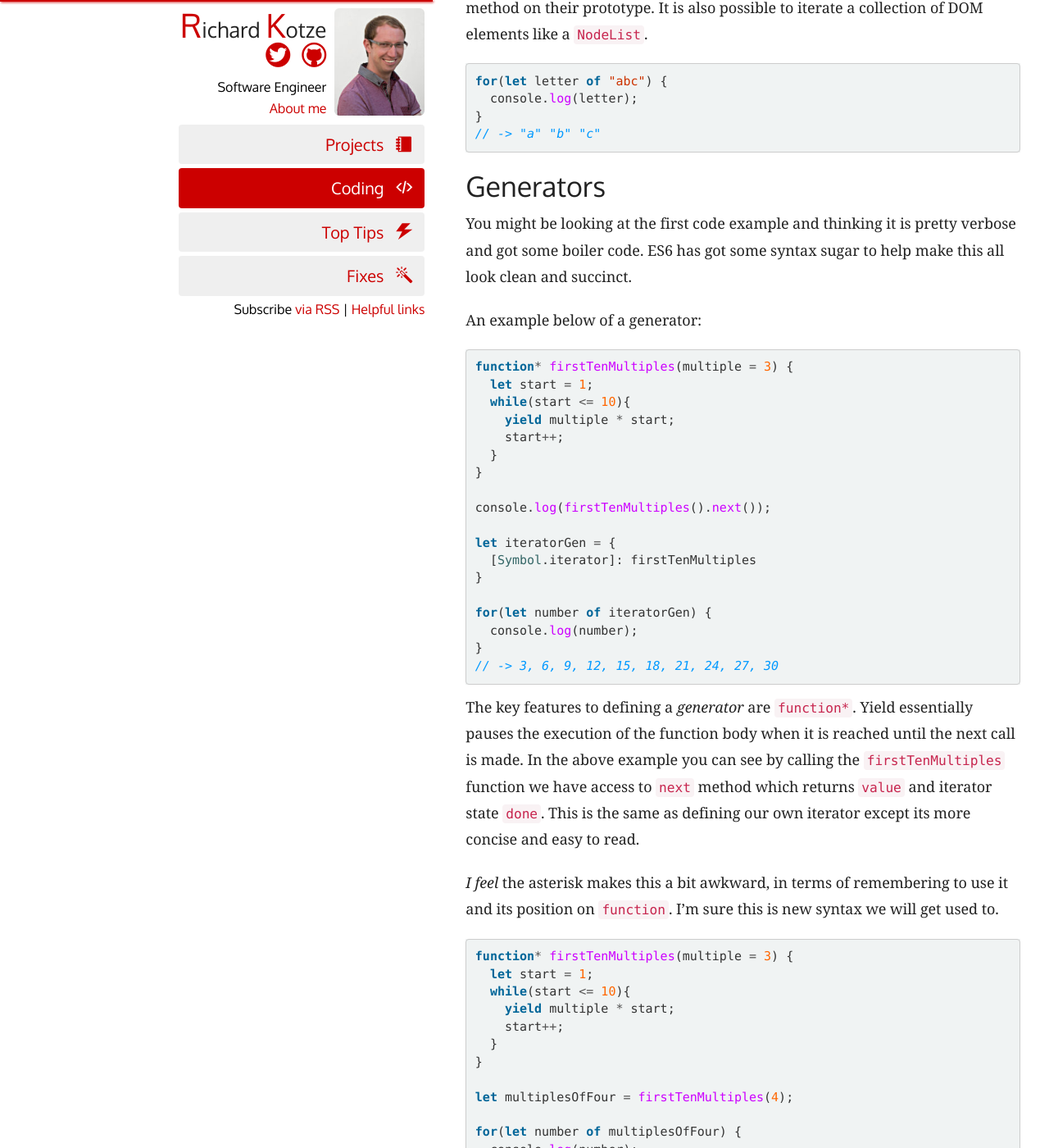
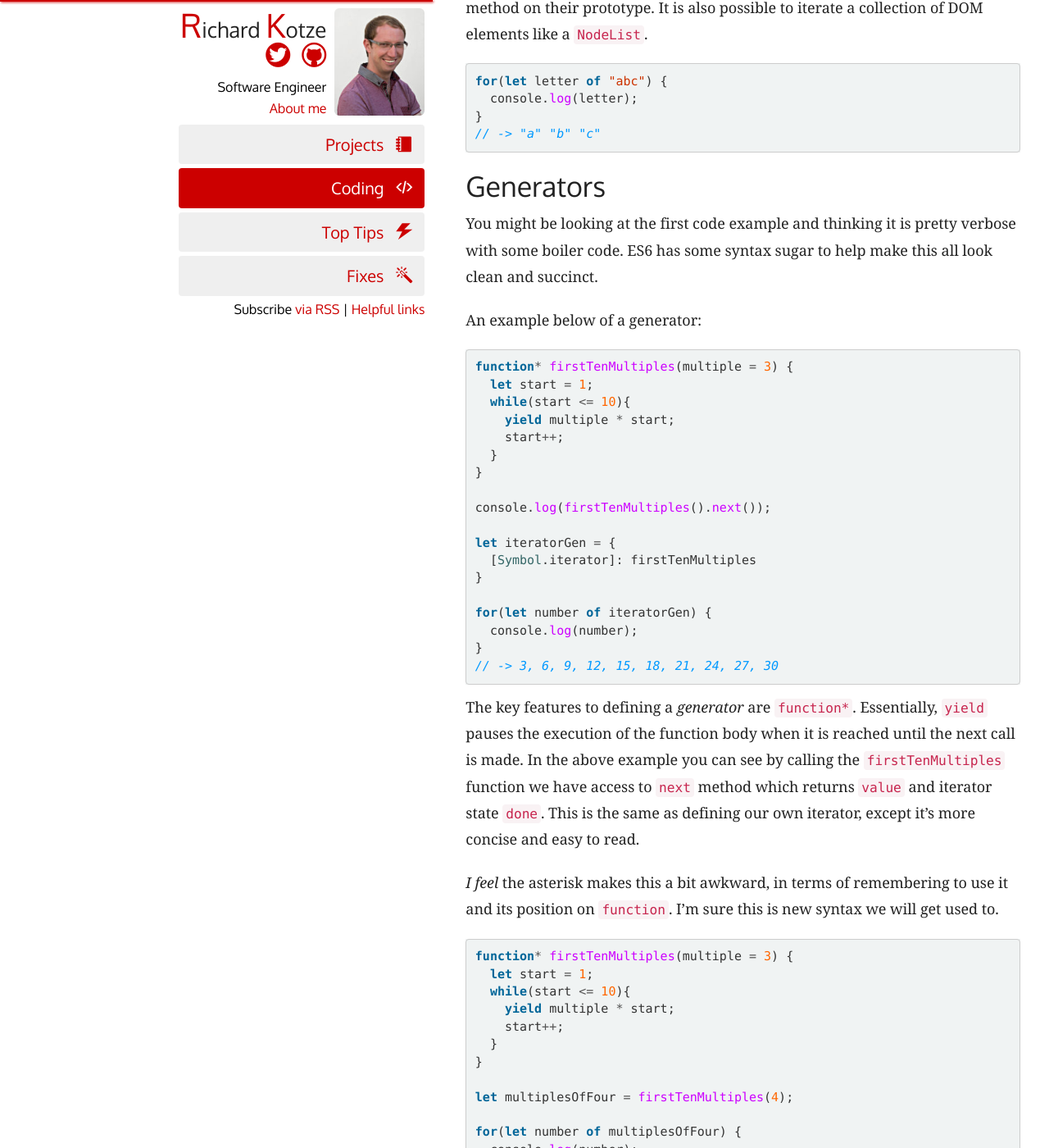
Before and after one commit to rkotze/rkotze.github.io, a Jekyll site: the page built from _posts/2018-06-15-iterators-generators-async.md, in a window 1280 px wide and 1400 px high, scrolled down 1781 px. Shown: the whole window at 82% size. Built offline with Jekyll 4.4.1, drawn with Linux system fonts in a browser that asks for light colours; comment, search, counter and statistics services are not loaded; some of the changed text lies outside the part shown.

Commit message:
A grammatical sweep
Just proof reading, not understanding... yet.  Will _try_ to read for understanding, but think it's quite a bit over my head.

````diff
--- a/_posts/2018-06-15-iterators-generators-async.md
+++ b/_posts/2018-06-15-iterators-generators-async.md
@@ -69,7 +69,7 @@ for(let letter of "abc") {
 
 ## Generators
 
-You might be looking at the first code example and thinking it is pretty verbose and got some boiler code. ES6 has got some syntax sugar to help make this all look clean and succinct.
+You might be looking at the first code example and thinking it is pretty verbose with some boiler code. ES6 has some syntax sugar to help make this all look clean and succinct.
 
 An example below of a generator:
 
@@ -94,7 +94,7 @@ for(let number of iteratorGen) {
 // -> 3, 6, 9, 12, 15, 18, 21, 24, 27, 30
 ```
 
-The key features to defining a _generator_ are `function*`. Yield essentially pauses the execution of the function body when it is reached until the next call is made. In the above example you can see by calling the `firstTenMultiples` function we have access to `next` method which returns `value` and iterator state `done`. This is the same as defining our own iterator except its more concise and easy to read.
+The key features to defining a _generator_ are `function*`. Essentially, `yield` pauses the execution of the function body when it is reached until the next call is made. In the above example you can see by calling the `firstTenMultiples` function we have access to `next` method which returns `value` and iterator state `done`. This is the same as defining our own iterator, except it's more concise and easy to read.
 
 _I feel_ the asterisk makes this a bit awkward, in terms of remembering to use it and its position on `function`. I'm sure this is new syntax we will get used to.
 
````
Also changed, not shown: other parts of _posts/2018-06-15-iterators-generators-async.md (+3 -3 lines).
